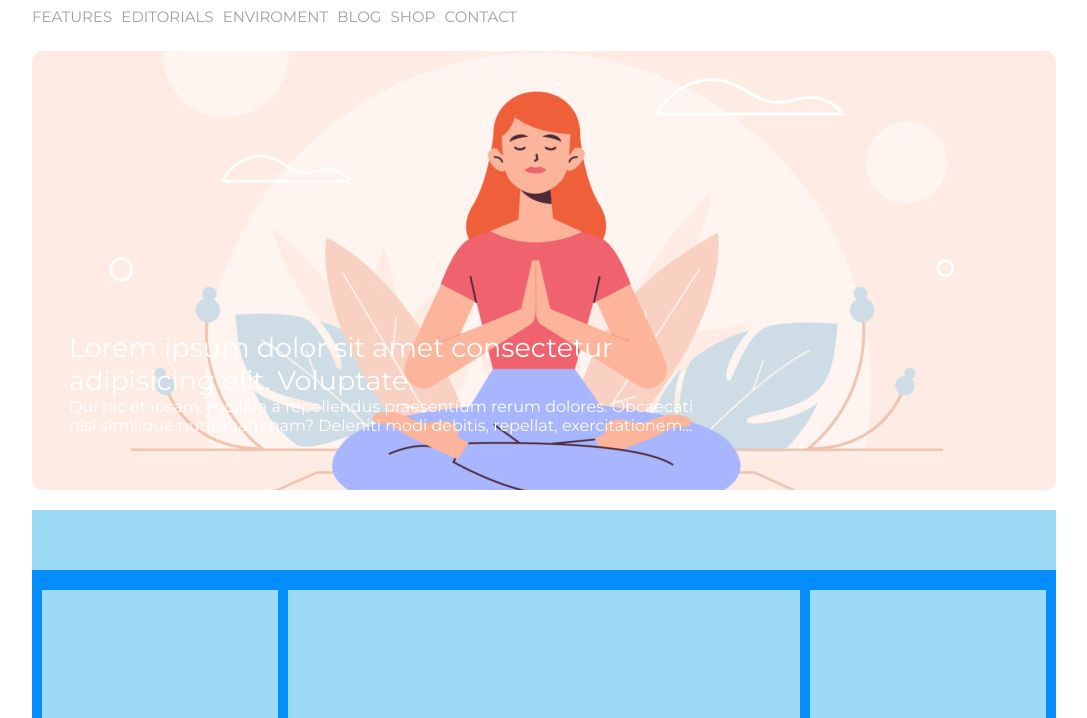
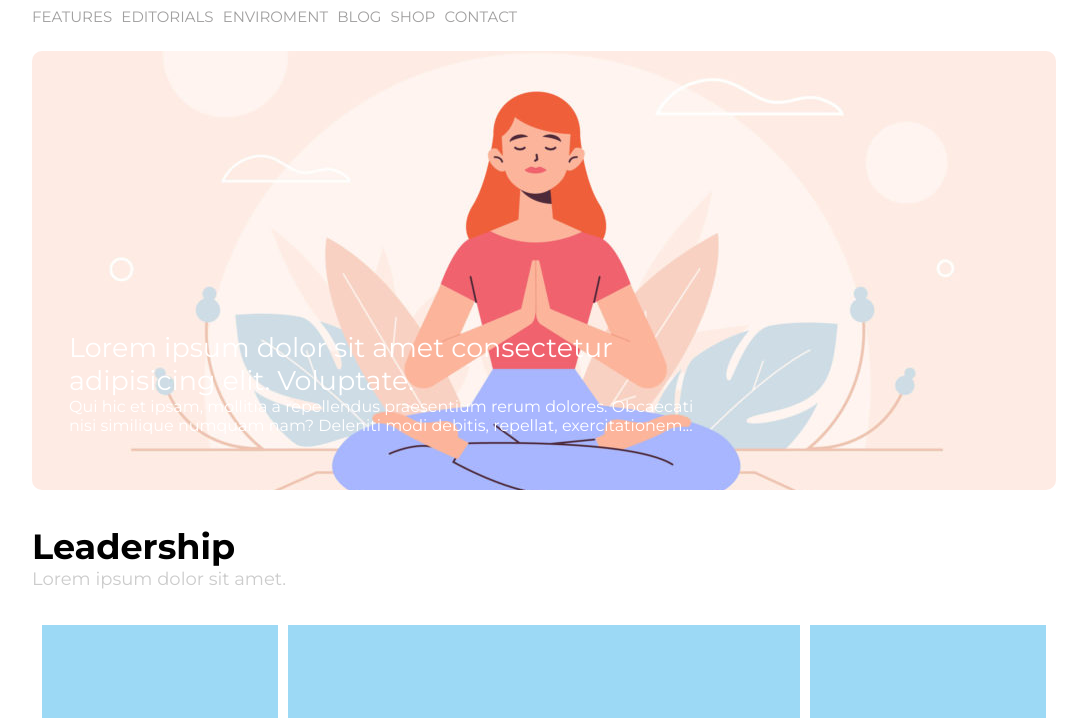
Before and after one commit to amalialorena/htmlcss-wp, a plain HTML site: page index.html in a window 1280 px wide. Shown: the part 82-800 px from the top of the page, without its empty margins (96-1183 px from the left). Drawn offline with Linux system fonts and the light colour scheme.

Commit message:
content title

```diff
--- a/css/style.css
+++ b/css/style.css
@@ -52,7 +52,7 @@ a {
 
 /* Jumbotron */
 .jumbotron {
-    margin:20px 0;
+    margin:20px 0 0;
     background-image: url(../img/banner.jpg);
     height: 439px;
     background-position: center;
@@ -67,19 +67,27 @@ a {
     color: white;
 }
 
-/* Content */
+/* Title */
 
 .title {
-    height: 60px;
-    margin-bottom: 20px;
-    /* debug rules */
-    background-color: rgb(156, 217, 245);
+    margin-top: 35px;
+    margin-bottom: 35px;
 }
+
+.title h1 {
+    font-size: 35px;
+    font-weight: 700;
+    color: black;
+}
+
+.subtitle {
+    font-size: 18px;
+}
+
+/* Columns */
 
 .content{
     padding-bottom: 20px;
-    /* debug rules */
-    background-color: rgb(6, 141, 252);
 
 }
 
--- a/index.html
+++ b/index.html
@@ -72,7 +72,15 @@
 
             <section class="content">
                 <div class="clearfix">
-                    <div class="title"></div>
+
+                    <!-- Title -->
+
+                    <div class="title">
+                        <h1>Leadership</h1>
+                        <span class="subtitle">Lorem ipsum dolor sit amet.</span>
+                    </div>
+
+                     <!-- Columns -->
                     <div class="column side-column"></div>
                     <div class="column"></div>
                     <div class="column side-column"></div>
```
